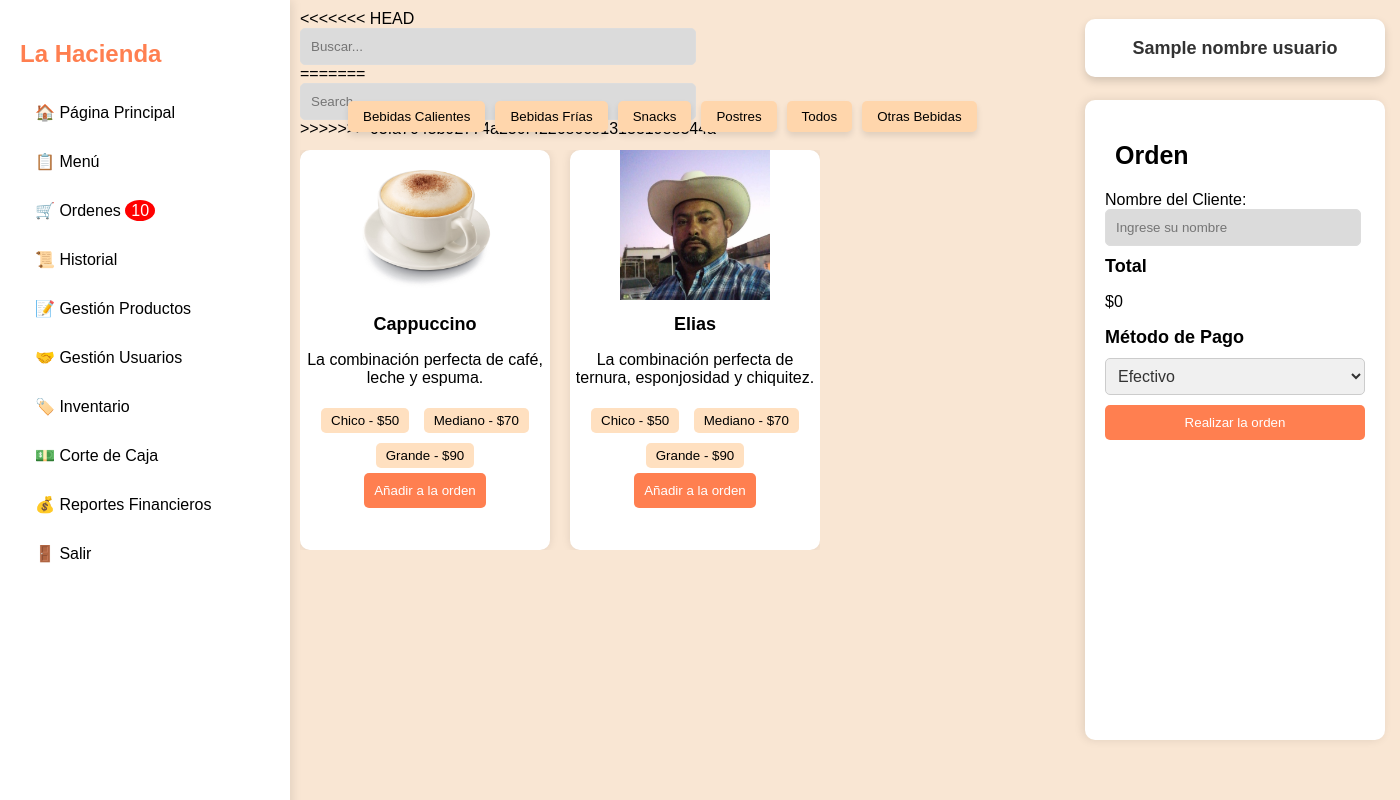
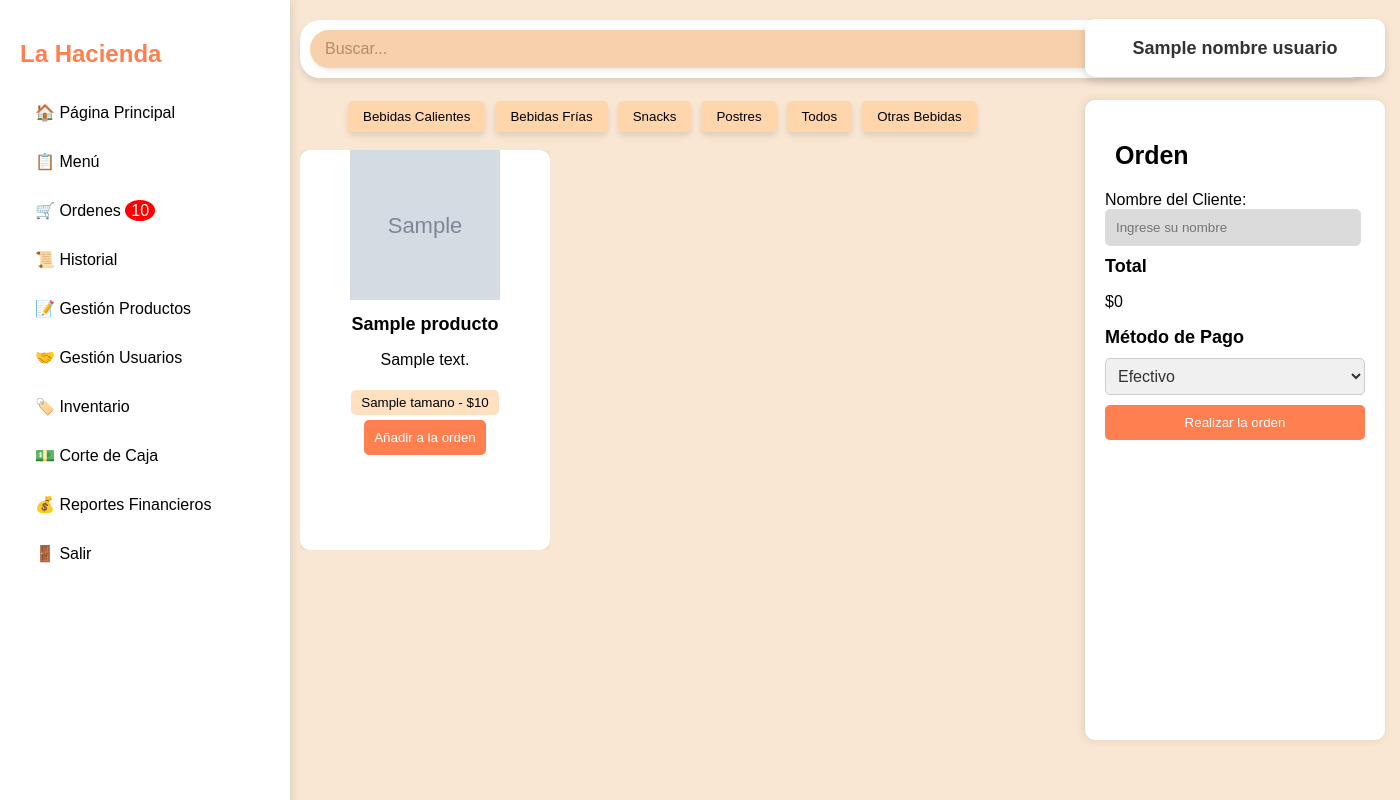
Before and after one commit to BrithanyHerrera/CoffeeHacienda, a Flask app: template templates/menu.html in a window 1400 px wide. Run offline with Flask 3, Linux system fonts and the light colour scheme; the template is opened without the code that fills it: most values are stand-ins (such as "Sample title", 1, 10 or a date in 2020); grey boxes marked "Sample" are stand-in pictures; some libraries are stand-ins or nearby versions.

Commit message:
Menu html

```diff
--- a/templates/menu.html
+++ b/templates/menu.html
@@ -6,15 +6,12 @@
 <!-- Contenido principal -->
 <main class="contenidoGeneral">
     <div class="contenedorMenu">
-<<<<<<< HEAD
         <header>
-            <input type="text" id="searchInput" placeholder="Buscar..." onkeyup="buscarProducto()"> <!-- Campo de búsqueda -->
+            <div class="search-container">
+                <input type="text" id="searchInput" placeholder="Buscar..." onkeyup="buscarProducto()"> <!-- Campo de búsqueda -->
+            </div>
         </header>
-=======
-        <section class="contenedorBusquedaMenu">
-            <input class="inputMenu" type="text" id="searchInput" placeholder="Search..."> <!-- Campo de búsqueda -->
-        </section>
->>>>>>> 63fa7045b92774a230f422680c91313319ee344a
+
 
         <div class="contenedorUsuario">
             <span>{{ nombre_usuario }}</span>
@@ -31,29 +28,23 @@
             </div>
 
             <div class="menuProductos">
-                <div class="producto" categoriasDatos="bebidas calientes">
-                    <img src="static/images/capuccino.png" alt="Cappuccino">
-                    <h3>Cappuccino</h3>
-                    <p>La combinación perfecta de café, leche y espuma.</p>
-                    <div class="tamaños">
-                        <button class="tamaño" onclick="seleccionarTamaño(this)" preciosDatos="50">Chico - $50</button>
-                        <button class="tamaño" onclick="seleccionarTamaño(this)" preciosDatos="70">Mediano - $70</button>
-                        <button class="tamaño" onclick="seleccionarTamaño(this)" preciosDatos="90">Grande - $90</button>
+                {% for producto in productos %}
+                    <div class="producto" categoriasDatos="{{ producto.categoria }}">
+                        {% if producto.ruta_imagen %}
+                        <img src="{{ producto.ruta_imagen }}" class="imagenProducto">
+                        {% else %}
+                        <img src="/static/images/default-product.jpg" alt="Sin imagen" class="imagenProducto">
+                        {% endif %}
+                        <h3>{{ producto.nombre_producto }}</h3>
+                        <p>{{ producto.descripcion }}</p>
+                        <div class="tamaños">
+                            {% for variante in producto.variantes %}
+                                <button class="tamaño" onclick="seleccionarTamaño(this)" preciosDatos="{{ variante.precio }}">{{ variante.tamano }} - ${{ variante.precio }}</button>
+                            {% endfor %}
+                        </div>
+                        <button class="añadirCarrito">Añadir a la orden</button>
                     </div>
-                    <button class="añadirCarrito">Añadir a la orden</button>
-                </div>
-
-                <div class="producto" categoriasDatos="postres">
-                    <img src="static/images/EliasGood.jpg" alt="Elias">
-                    <h3>Elias</h3>
-                    <p>La combinación perfecta de ternura, esponjosidad y chiquitez.</p>
-                    <div class="tamaños">
-                        <button class="tamaño" preciosDatos="50">Chico - $50</button>
-                        <button class="tamaño" preciosDatos="70">Mediano - $70</button>
-                        <button class="tamaño" preciosDatos="90">Grande - $90</button>
-                    </div>
-                    <button class="añadirCarrito">Añadir a la orden</button>
-                </div>
+                {% endfor %}
             </div>
         </section>
     </div>
```
